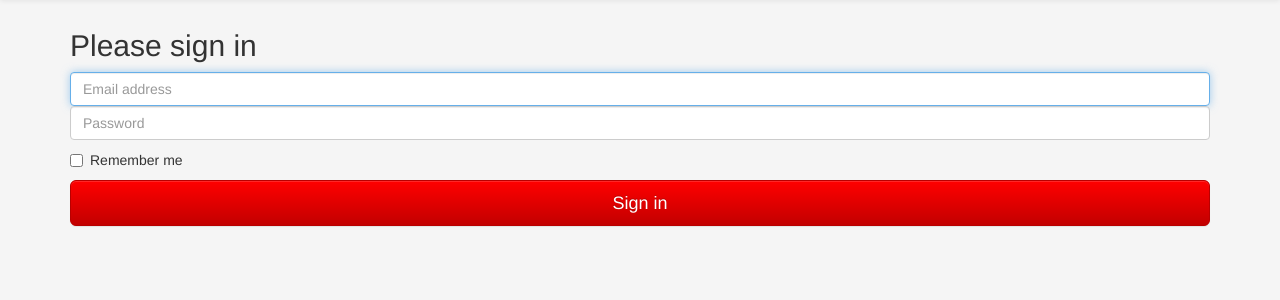
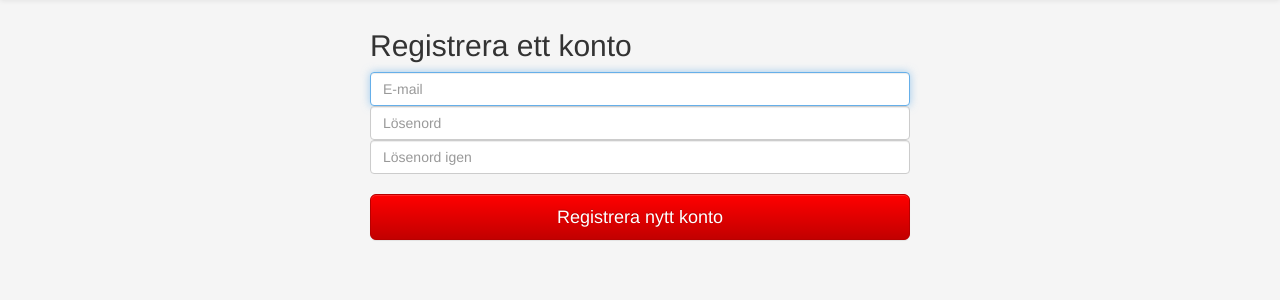
Before and after one commit to Haugen/Web-base, a PHP site: page / in a window 1280 px wide. Shown: the part 51-351 px from the top of the page. Run offline with PHP 8.4, Linux system fonts and the light colour scheme; some libraries are stand-ins or nearby versions.

Commit message:
Continued with login and registration

```diff
--- a/app/commons.php
+++ b/app/commons.php
@@ -0,0 +1,42 @@
+<?php
+/**
+ * Fle for common functionality to be used throughout the application.
+ */
+session_start();
+
+/**
+ * Connect to the database.
+ *
+ * @return stdClass $dbcon
+ *   If connected sucessfully, return the database connection.
+ */
+function db_connect() {
+  // Database credentials.
+  $server = 'localhost';
+  $username = 'root';
+  $password = 'root';
+  $database = 'twitterino';
+
+  // Create connection.
+  $dbcon = mysqli_connect($server, $username, $password, $database);
+
+  // Check connection.
+  if (!$dbcon) {
+    die('Connection failed: ' . mysqli_connect_error());
+  }
+
+  return $dbcon;
+}
+
+/**
+* Checks weather a user is logged in or not.
+*
+* @return bool TRUE|FALSE
+*   Return true if a user has a session running. Otherwise return false.
+*/
+function is_logged_in() {
+  if (isset($_SESSION['user']))
+    return true;
+
+  return false;
+}
--- a/app/index.php
+++ b/app/index.php
@@ -1,10 +1,14 @@
 <?php
-
 // Include header template.
 include('templates/header.tpl.php');
 
 // Include login form
-include('templates/login-form.tpl.php');
+if (is_logged_in()) {
+  include('templates/login-form.tpl.php');
+}
+else {
+  include('templates/registration-form.tpl.php');
+}
 
 // Include footer template.
 include('templates/footer.tpl.php');
--- a/app/templates/header.tpl.php
+++ b/app/templates/header.tpl.php
@@ -1,3 +1,8 @@
+<?php
+
+include('commons.php');
+
+?>
 <!DOCTYPE html>
 <html lang="en">
 <head>
--- a/app/templates/login-form.tpl.php
+++ b/app/templates/login-form.tpl.php
@@ -1,18 +1,16 @@
 <?php
 /**
- * Template for login form
+ * Template for login form.
  */
 ?>
-<form class="form-signin">
-  <h2 class="form-signin-heading">Please sign in</h2>
-  <label for="inputEmail" class="sr-only">Email address</label>
-  <input type="email" id="inputEmail" class="form-control" placeholder="Email address" required autofocus>
-  <label for="inputPassword" class="sr-only">Password</label>
-  <input type="password" id="inputPassword" class="form-control" placeholder="Password" required>
-  <div class="checkbox">
-    <label>
-      <input type="checkbox" value="remember-me"> Remember me
-    </label>
-  </div>
-  <button class="btn btn-lg btn-primary btn-block" type="submit">Sign in</button>
-</form>
+<div class="col-xs-6 col-xs-offset-3">
+  <form class="form-signin">
+    <h2>Välkommen, logga in</h2>
+    <label for="loginEmail" class="sr-only">E-mail</label>
+    <input type="email" id="loginEmail" class="form-control" placeholder="E-mail" required autofocus>
+    <label for="loginPassword" class="sr-only">Lösenord</label>
+    <input type="password" id="loginPassword" class="form-control" placeholder="Lösenord" required>
+    <br />
+    <button class="btn btn-lg btn-primary btn-block" type="submit">Logga in</button>
+  </form>
+</div>
--- /dev/null
+++ b/app/templates/registration-form.tpl.php
@@ -0,0 +1,18 @@
+<?php
+/**
+ * Template for registreing a user.
+ */
+?>
+<div class="col-xs-6 col-xs-offset-3">
+  <form class="form-register">
+    <h2>Registrera ett konto</h2>
+    <label for="regEmail" class="sr-only">E-mail</label>
+    <input type="email" id="regEmail" class="form-control" placeholder="E-mail" required autofocus>
+    <label for="regPassword" class="sr-only">Lösenord</label>
+    <input type="password" id="regPassword" class="form-control" placeholder="Lösenord" required>
+    <label for="regPasswordAgain" class="sr-only">Lösenord igen</label>
+    <input type="password" id="regPasswordAgain" class="form-control" placeholder="Lösenord igen" required>
+    <br />
+    <button class="btn btn-lg btn-primary btn-block" type="submit">Registrera nytt konto</button>
+  </form>
+</div>
```
Also changed, not shown: app/user.php (added, +16 -0 lines).
